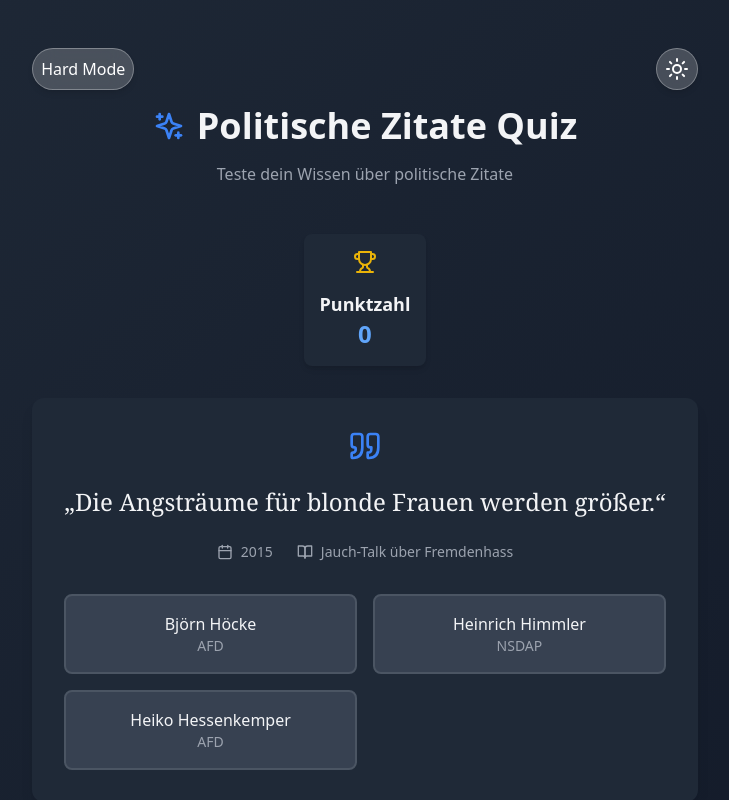
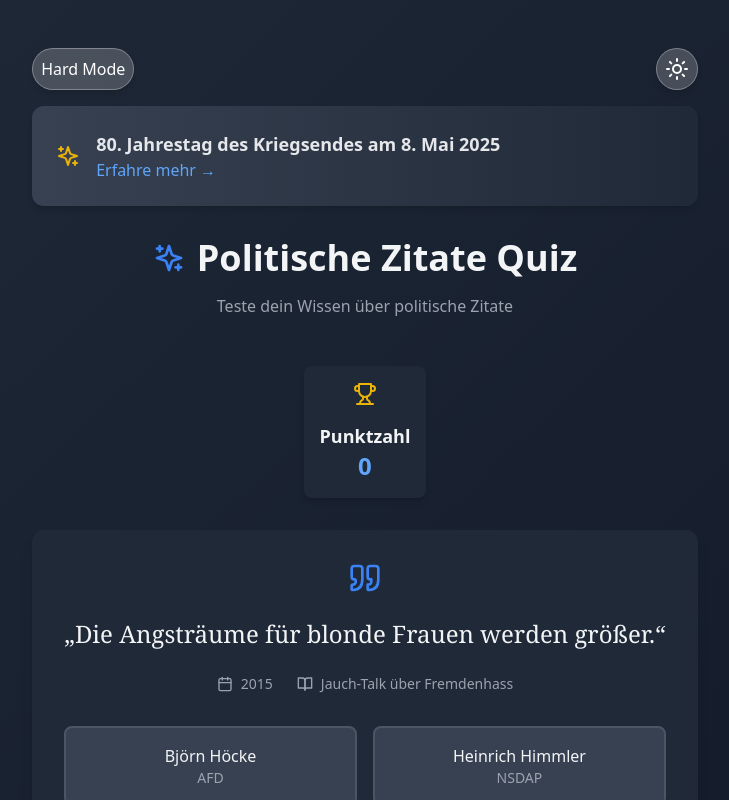
Before and after one commit to Zzackllack/Politk-Projekt, a React (Vite) app: page / in a window 1280 px wide. Shown: the top 800 px of the page, without its empty margins (275-1004 px from the left). Built offline with nearby package versions, Linux system fonts and the light colour scheme.

Commit message:
Add announcement for 80th anniversary of the end of the war in the main page

```diff
--- a/src/App.tsx
+++ b/src/App.tsx
@@ -8,8 +8,8 @@ import GameOver from "./components/GameOver";
 import AGB from "./pages/agb";
 import Datenschutzerklaerung from "./pages/datenschutzerklaerung";
 import NotFound from "./pages/NotFound";
+import AchtzigJaehrigesKriegsende from "./pages/AchtzigJaehrigesKriegsende";
 import { Sparkles, Sun, Moon, AlertTriangle } from "lucide-react";
-import AchtzigJaehrigesKriegsende from "./pages/AchtzigJaehrigesKriegsende";
 
 export default function App() {
   const [darkMode, setDarkMode] = useState(true);
@@ -75,7 +75,18 @@ export default function App() {
             <Route
               path="/"
               element={
-                <>
+                <>                  {/* Neuigkeit zum 80. Jahrestag des Kriegsendes */}
+                  <div className="mb-8 p-6 bg-gradient-to-r from-blue-50 to-blue-100 dark:from-gray-700 dark:to-gray-800 rounded-xl shadow-md flex items-center space-x-4">
+                    <Sparkles className="w-6 h-6 text-yellow-500" />
+                    <div>
+                      <h2 className="font-bold text-lg text-gray-800 dark:text-gray-200">
+                        80. Jahrestag des Kriegsendes am 8. Mai 2025
+                      </h2>
+                      <Link to="/80-jahriges-kriegsende" className="text-blue-600 dark:text-blue-400 hover:underline">
+                        Erfahre mehr →
+                      </Link>
+                    </div>
+                  </div>
                   <div className="text-center mb-12">
                     <h1 className="text-4xl font-bold text-gray-900 dark:text-gray-100 flex items-center justify-center gap-3 mb-4">
                       <Sparkles className="w-8 h-8 text-blue-500" />
@@ -118,12 +129,12 @@ export default function App() {
                 </>
               }
             />
+            <Route path="/80-jahriges-kriegsende" element={<AchtzigJaehrigesKriegsende />} />
             <Route path="/agb" element={<AGB />} />
             <Route
               path="/datenschutzerklaerung"
               element={<Datenschutzerklaerung />}
             />
-            <Route path="/80-jahriges-kriegsende" element={<AchtzigJaehrigesKriegsende />} />
             <Route path="*" element={<NotFound />} /> {/* Catch-all route for 404 */}
           </Routes>
         </div>
```
